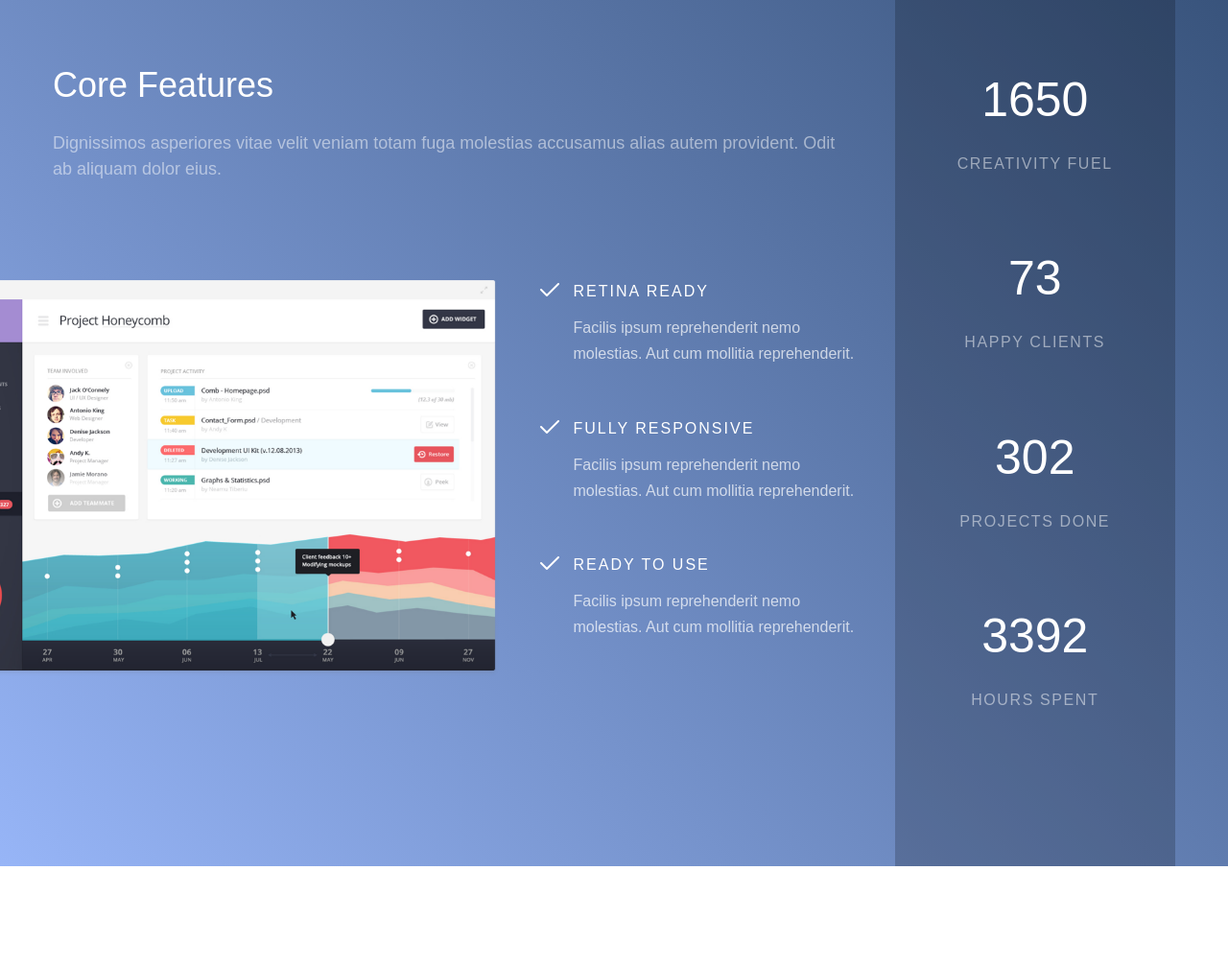
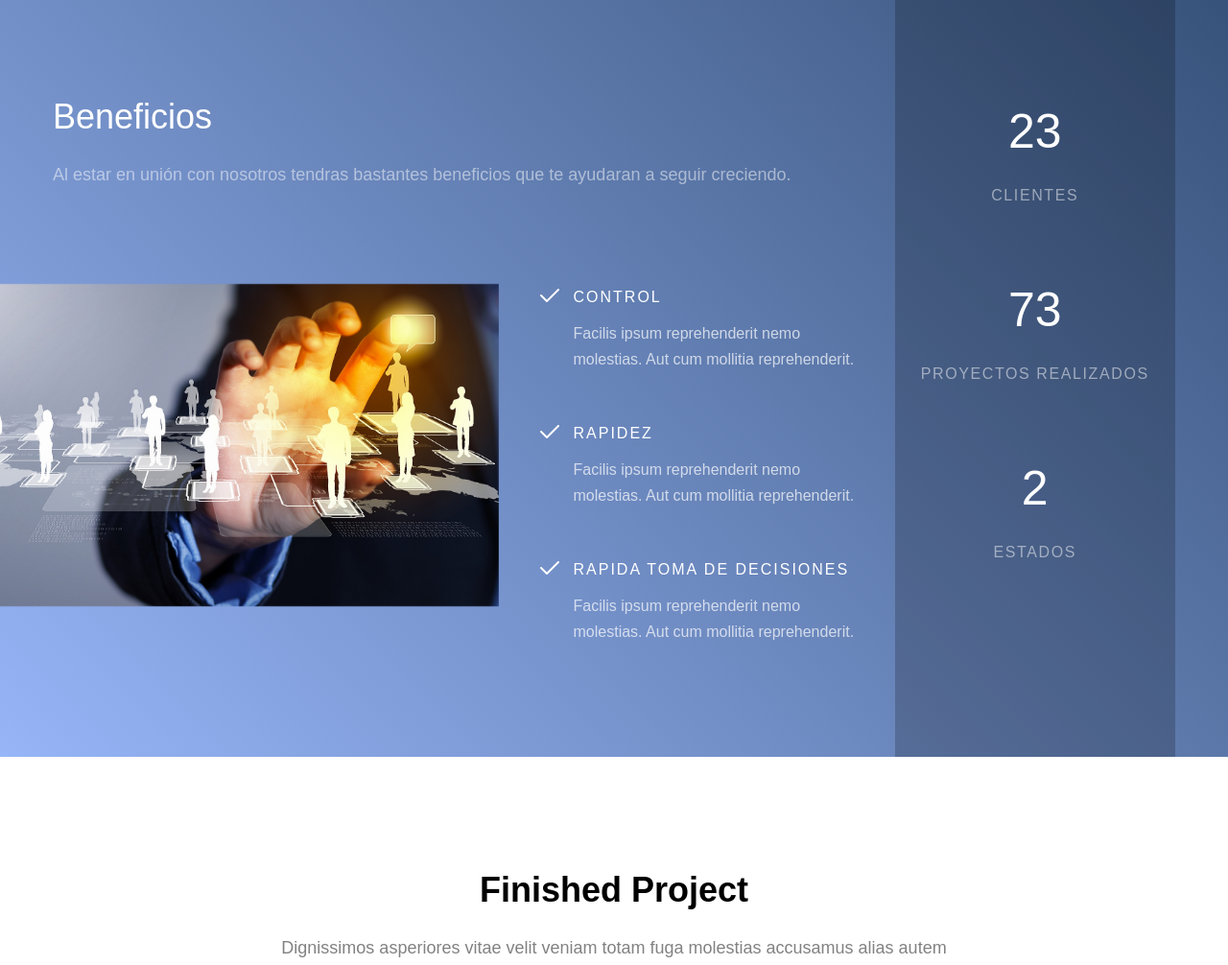
Before and after one commit to CristianFranco/sisava, a PHP site: page / in a window 1280 px wide. Shown: the part 1307-2313 px from the top of the page at 96% size. Run offline with PHP 8.4, Linux system fonts and the light colour scheme; some web fonts are replaced.

Commit message:
footer e información correcta

```diff
--- a/footer.php
+++ b/footer.php
@@ -42,7 +42,7 @@
 
 	</head>
 	<body>
-        <div id="fh5co-started">
+       <!-- <div id="fh5co-started">
             <div class="container">
                 <div class="row animate-box">
                     <div class="col-md-8 col-md-offset-2 text-center fh5co-heading">
@@ -105,13 +105,25 @@
                             <li><a href="#">API</a></li>
                         </ul>
                     </div>
-                </div>
+                </div>-->
 
                 <div class="row copyright">
-                    <div class="col-md-12 text-center">
+                    <div class="col-md-4 text-center">
+                        Tienes dudas, cont&aacute;ctanos<br>
+                Tel: 4491441146
+                <br/>
+                Correo:<br>
+                cristian.franco@sithec.com.mx<br/>
+                miguel.hernandez@sithec.com.mx
+                    </div>
+                    <div class="col-md-4 text-center">
+                            <img class="img-responsive" width="80%" src="images/Logos/stLogo_Azul.png" alt="work">
+                        </p>
+                    </div>
+                    <div class="col-md-4 text-center">
                         <p>
-                            <small class="block">&copy; 2016 Free HTML5. All Rights Reserved.</small>
-                            <small class="block">Designed by <a href="http://freehtml5.co/" target="_blank">FreeHTML5.co</a> Demo Images: <a href="http://unsplash.co/" target="_blank">Unsplash</a></small>
+                            <small class="block">&copy; 2016 Sithec.</small> <br>
+                            <small class="block">Verifica nuestros <a href="#">Terminos y condicions</a> y nuestro <a href="#">aviso de privasidad</a></small>
                         </p>
                         <p>
                             <ul class="fh5co-social-icons">
--- a/index.php
+++ b/index.php
@@ -78,9 +78,8 @@
 									<i class="icon-eye"></i>
 								</span>
 								<div class="desc">
-									<h3>Retina Ready</h3>
-									<p>Dignissimos asperiores vitae velit veniam totam fuga molestias accusamus alias autem provident. Odit ab aliquam dolor eius.</p>
-									<p><a href="#" class="btn btn-primary">Learn More</a></p>
+									<h3>Consultoria</h3>
+									<p>En Sithec brindamos servicios de consultorias para los productos de compaqi los cuales tambien los puedes adquirir con nosotros.</p>
 								</div>
 							</div>
 						</div>
@@ -90,9 +89,8 @@
 									<i class="icon-power"></i>
 								</span>
 								<div class="desc">
-									<h3>Web Starter</h3>
-									<p>Dignissimos asperiores vitae velit veniam totam fuga molestias accusamus alias autem provident. Odit ab aliquam dolor eius.</p>
-									<p><a href="#" class="btn btn-primary">Learn More</a></p>
+									<h3>Servicios de TI</h3>
+									<p>Te ayudamos a tener tu información constante y segura en tu organización, ayudandote a que tu trabajo jamas se detenga por problemas tecnicos.</p>
 								</div>
 							</div>
 						</div>
@@ -102,15 +100,14 @@
 									<i class="icon-laptop"></i>
 								</span>
 								<div class="desc">
-									<h3>Fully Responsive</h3>
-									<p>Dignissimos asperiores vitae velit veniam totam fuga molestias accusamus alias autem provident. Odit ab aliquam dolor eius.</p>
-									<p><a href="#" class="btn btn-primary">Learn More</a></p>
+									<h3>Desarrollo de Software</h3>
+									<p>Desarrollamos Software a tus necesidades, ya sea para que tu empresa funcione de manera sistematizada, crear un nuevo modelo de negocios, etc. Desarrollamos aplicaciones moviles, paginas web y programas de escritorio.</p>
 								</div>
 							</div>
 						</div>
 					</div>
 				</div>
-				<div class="col-forth fh5co-video fh5co-bg" style="background-image: url(http://pccadla.com/wp-content/uploads/2015/04/servicios-ti.jpg)">
+				<div class="col-forth fh5co-video fh5co-bg" style="background-image: url(http://www.diariolaprovinciasj.com/u/fotografias/fotosnoticias/2016/7/1/100978.jpg)">
 					<a href="https://vimeo.com/182437777" class="popup-vimeo"><i class="icon-video2"></i></a>
 						<div class="overlay"></div>
 				</div>
@@ -125,14 +122,14 @@
 					<div class="col-feature-9">
 						<div class="row">
 							<div class="col-md-12 fh5co-heading animate-box">
-								<h2>Core Features</h2>
-								<p>Dignissimos asperiores vitae velit veniam totam fuga molestias accusamus alias autem provident. Odit ab aliquam dolor eius.</p>
+								<h2>Beneficios</h2>
+								<p>Al estar en unión con nosotros tendras bastantes beneficios que te ayudaran a seguir creciendo.</p>
 							</div>
 						</div>
 						<div class="row">
 							<div class="col-md-7 col-sm-7 col-md-pull-2 col-sm-pull-2 animate-box" data-animate-effect="fadeInRight">
 								<div class="feature-image">
-									<img src="images/work_1.png" alt="work">
+									<img src="images/outs.jpg" alt="work">
 								</div>
 							</div>
 							<div class="col-md-5 col-sm-5">
@@ -141,7 +138,7 @@
 										<i class="icon-check"></i>
 									</span>
 									<div class="feature-copy">
-										<h3>Retina Ready</h3>
+										<h3>Control</h3>
 										<p>Facilis ipsum reprehenderit nemo molestias. Aut cum mollitia reprehenderit.</p>
 									</div>
 								</div>
@@ -151,7 +148,7 @@
 										<i class="icon-check"></i>
 									</span>
 									<div class="feature-copy">
-										<h3>Fully Responsive</h3>
+										<h3>Rapidez</h3>
 										<p>Facilis ipsum reprehenderit nemo molestias. Aut cum mollitia reprehenderit.</p>
 									</div>
 								</div>
@@ -161,7 +158,7 @@
 										<i class="icon-check"></i>
 									</span>
 									<div class="feature-copy">
-										<h3>Ready To Use</h3>
+										<h3>Rapida toma de decisiones</h3>
 										<p>Facilis ipsum reprehenderit nemo molestias. Aut cum mollitia reprehenderit.</p>
 									</div>
 								</div>
@@ -176,30 +173,24 @@
 									<div class="display-tc">
 										<div class="col-md-12 animate-box">
 											<div class="feature-center">
-												<span class="counter js-counter" data-from="0" data-to="2200" data-speed="5000" data-refresh-interval="50">1</span>
-												<span class="counter-label">Creativity Fuel</span>
+												<span class="counter js-counter" data-from="0" data-to="30" data-speed="5000" data-refresh-interval="50">1</span>
+												<span class="counter-label">Clientes</span>
 
 											</div>
 										</div>
 										<div class="col-md-12 animate-box">
 											<div class="feature-center">
 												<span class="counter js-counter" data-from="0" data-to="97" data-speed="5000" data-refresh-interval="50">1</span>
-												<span class="counter-label">Happy Clients</span>
+												<span class="counter-label">Proyectos realizados</span>
 											</div>
 										</div>
 										<div class="col-md-12 animate-box">
 											<div class="feature-center">
-												<span class="counter js-counter" data-from="0" data-to="402" data-speed="5000" data-refresh-interval="50">1</span>
-												<span class="counter-label">Projects Done</span>
+												<span class="counter js-counter" data-from="0" data-to="2" data-speed="4000" data-refresh-interval="50">1</span>
+												<span class="counter-label">Estados</span>
 											</div>
 										</div>
-										<div class="col-md-12 animate-box">
-											<div class="feature-center">
-												<span class="counter js-counter" data-from="0" data-to="4523" data-speed="5000" data-refresh-interval="50">1</span>
-												<span class="counter-label">Hours Spent</span>
 
-											</div>
-										</div>
 									</div>
 								</div>
 							</div>
@@ -221,7 +212,7 @@
 			<div class="row">
 				<div class="project">
 					<div class="col-md-8 col-md-push-5 animate-box" data-animate-effect="fadeInLeft">
-						<img class="img-responsive" src="images/work_1.png" alt="work">
+						<img class="img-responsive" src="https://assets.rbl.ms/2034496/1200x600.jpg" alt="work">
 					</div>
 					<div class="col-md-4 col-md-pull-8 animate-box" data-animate-effect="fadeInRight">
 						<div class="mt">
```
Also changed, not shown: about.php (+6 -7 lines), services.php (+16 -20 lines), images/outs.jpg (added), images/staff/staff.jpg (added).
